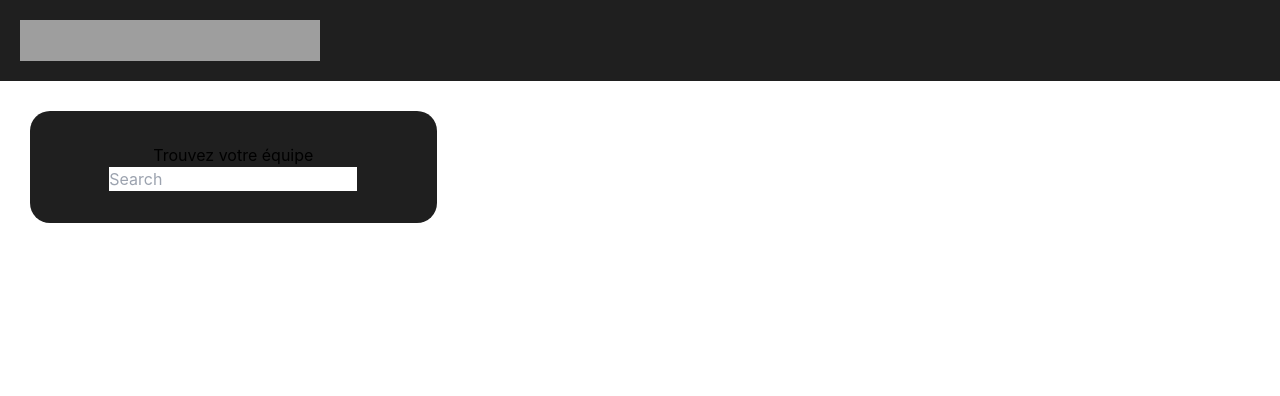
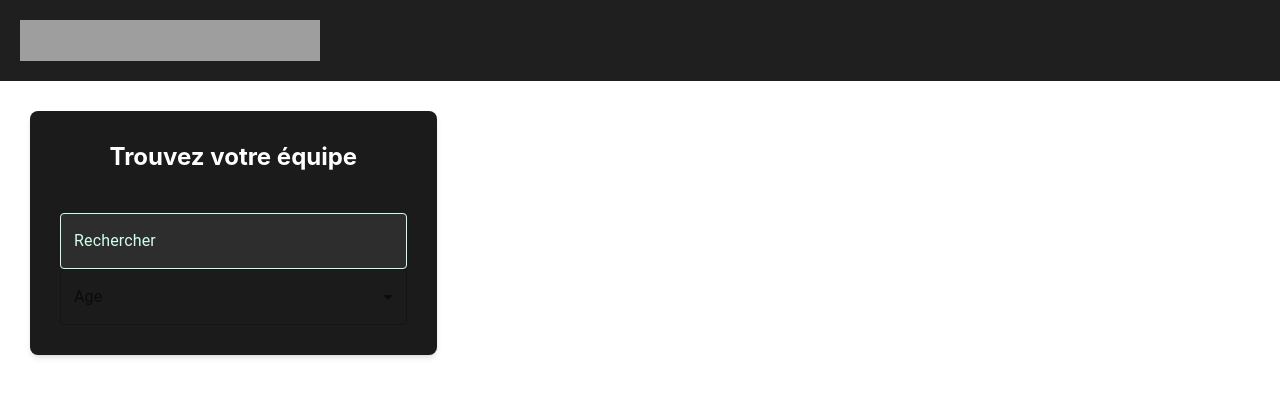
Before and after one commit to Neo-Diamons/Trombinoscope-6TM, a React (Create React App) app in the folder clientapp/: page / in a window 1280 px wide. Shown: the top 396 px of the page. Built offline with nearby package versions, Linux system fonts and the light colour scheme; grey boxes are pictures that could not be loaded.

Commit message:
feat(clientapp): some changes

```diff
--- a/clientapp/src/App.jsx
+++ b/clientapp/src/App.jsx
@@ -1,8 +1,7 @@
-// import logo from './logo.svg';
 import './App.css';
 
 import Header from "./pages/Header.jsx";
-import Columns from "./pages/Columns.jsx";
+import SideBar from "./pages/SideBar.jsx";
 
 function App() {
     return (
@@ -13,9 +12,9 @@ function App() {
                 grid grid-cols-3
                 p-[30px]
             ">
-                <Columns />
+                <SideBar />
                 <div class="
-                    col-span-2 bg-red-900
+                    col-span-2
                 ">
                 </div>
             </div>
--- a/clientapp/src/pages/Columns.jsx
+++ /dev/null
@@ -1,18 +0,0 @@
-import { InputText } from "primereact/inputtext";
-
-function Columns() {
-    return (
-        <section className="
-            p-[32px] rounded-[20px] bg-secondary min-height-[60vh]
-        ">
-            <h1>Trouvez votre équipe</h1>
-
-            <span className="p-input-icon-left">
-                <i className="pi pi-search" />
-                <InputText placeholder="Search" />
-            </span>
-        </section>
-    );
-}
-
-export default Columns;
--- /dev/null
+++ b/clientapp/src/pages/SideBar.jsx
@@ -0,0 +1,41 @@
+import { TextField, FormControl, MenuItem, Select, InputLabel } from "@mui/material";
+
+function SideBar() {
+  return (
+    <div className="p-[30px] rounded-lg shadow-md flex flex-col justify-center bg-[#1B1B1B] text-white">
+      <h1 className="text-2xl font-bold mb-10">Trouvez votre équipe</h1>
+      <div className="flex flex-col justify-center w-full">
+        <TextField
+          id="outlined-basic"
+          label="Rechercher"
+          variant="outlined"
+          className="mb-5"
+          sx={{
+            '& .MuiInputBase-root': { color: '#D0FFE9', backgroundColor: '#2D2D2D' },
+            '& label.Mui-focused': { color: '#D0FFE9' },
+            '& label': { color: '#D0FFE9' },
+            '& .MuiOutlinedInput-root': { '& fieldset': { borderColor: '#D0FFE9' },
+            '&:hover fieldset': { borderColor: '#D0FFE9' },
+            '&.Mui-focused fieldset': { borderColor: '#D0FFE9' } }
+          }}
+        />
+        <FormControl fullWidth>
+          <InputLabel id="demo-simple-select-label">Age</InputLabel>
+          <Select
+            labelId="demo-simple-select-label"
+            id="demo-simple-select"
+            // value={age}
+            label="Age"
+            // onChange={handleChange}
+          >
+            {/* <MenuItem value={10}>Ten</MenuItem>
+            <MenuItem value={20}>Twenty</MenuItem>
+            <MenuItem value={30}>Thirty</MenuItem> */}
+          </Select>
+        </FormControl>
+      </div>
+    </div>
+  );
+}
+
+export default SideBar;
--- a/clientapp/tailwind.config.js
+++ b/clientapp/tailwind.config.js
@@ -2,11 +2,12 @@
 module.exports = {
   content: ["./src/**/*.{html,js,jsx}"],
   theme: {
-    colors: {
-      primary: "#ffffff",
-      secondary: "#1f1f1f"
-    },
-    extend: {},
+    extend: {
+      colors: {
+        primary: "#ffffff",
+        secondary: "#1f1f1f"
+      }
+    }
   },
   plugins: [],
 }
```
Also changed, not shown: clientapp/package.json (+7 -1 lines), 1 other file (tests, documents, lock files or other folders).
